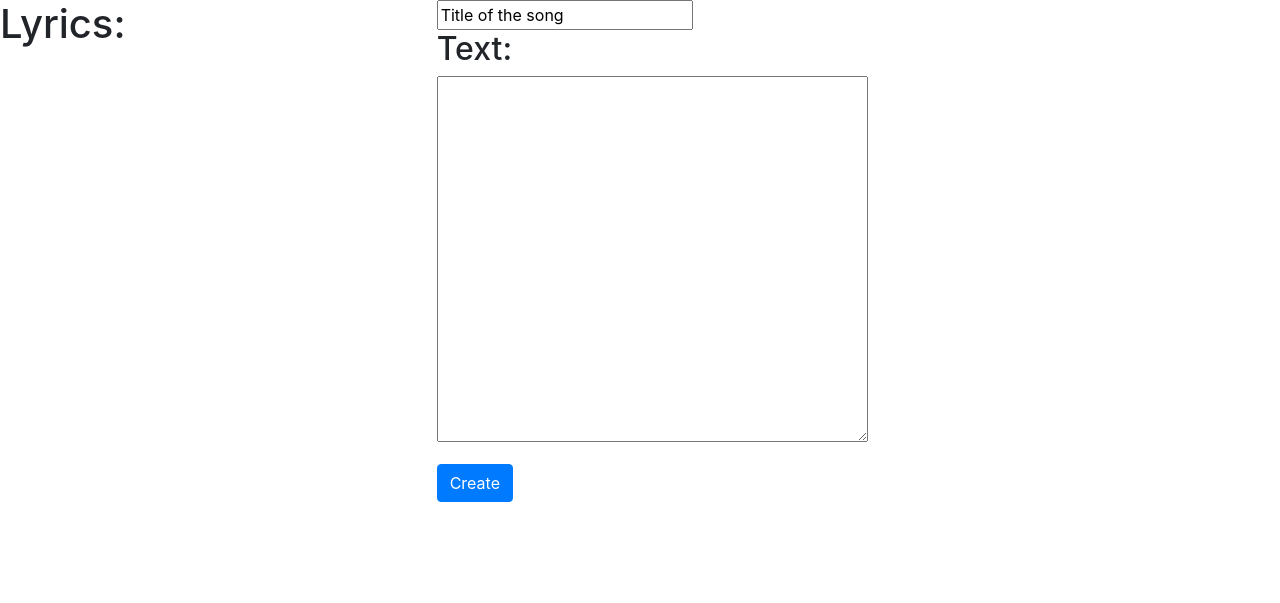
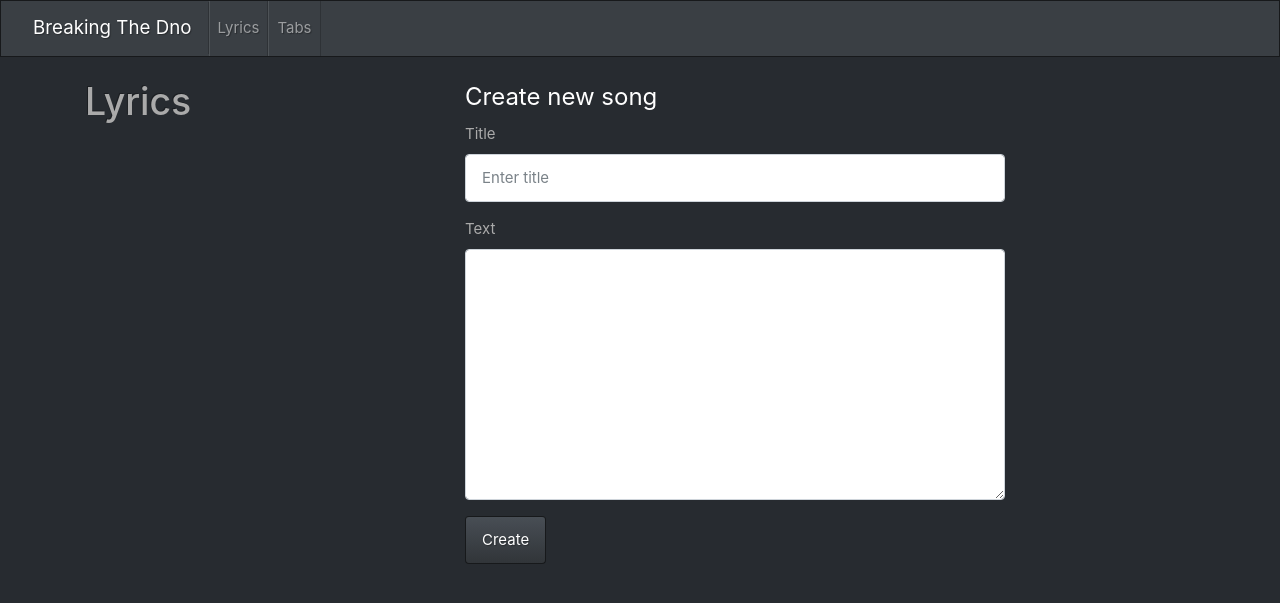
Before and after one commit to 1d20/breaking-the-dno, a Flask app: page /lyrics in a window 1280 px wide. Shown: the top 603 px of the page. Run offline with Flask 2, Linux system fonts and the light colour scheme; some libraries are stand-ins or nearby versions.

Commit message:
add bootswatch; update css to /lyrics page

```diff
--- /dev/null
+++ b/static/bootstrap_override.css
@@ -0,0 +1,4 @@
+.close {
+    color: #f00;
+    opacity: 1;
+}
--- a/templates/lyrics.html
+++ b/templates/lyrics.html
@@ -2,36 +2,67 @@
 <html>
     <head>
         <meta charset="utf-8">
-        <meta name="viewport" content="width=device-width, initial-scale=1, shrink-to-fit=no">
-        <link rel="stylesheet" href="https://stackpath.bootstrapcdn.com/bootstrap/4.1.1/css/bootstrap.min.css" integrity="sha384-WskhaSGFgHYWDcbwN70/dfYBj47jz9qbsMId/iRN3ewGhXQFZCSftd1LZCfmhktB" crossorigin="anonymous">
-        <title>lyrics</title>
+        <link rel="stylesheet" href="https://bootswatch.com/4/slate/bootstrap.css">
+        <link rel="stylesheet" href="/static/bootstrap_override.css">
+        <title>Lyrics</title>
     </head>
     <body>
+
+    <nav class="navbar navbar-expand-lg navbar-dark bg-primary">
+        <a class="navbar-brand" href="/">Breaking The Dno</a>
+        <div class="collapse navbar-collapse" id="navbarColor01">
+            <ul class="navbar-nav mr-auto">
+                <li class="nav-item">
+                    <a class="nav-link" href="/lyrics">Lyrics</a>
+                </li>
+                <li class="nav-item">
+                    <a class="nav-link" href="/tabs">Tabs</a>
+                </li>
+            </ul>
+        </div>
+    </nav>
+
+    <div class="container">
+        <div class="row"><br></div>
         <div class="row" >
             <div class="col-md-4">
-        <h1>Lyrics:</h1>
-        <p>
-        <ul>
+                <h1>Lyrics</h1>
+                <table class="table table-hover">
+                    <tbody>
                         {% for row in rows %}
-                    <li>
-                        <a href="/lyrics/{{row.id}}"> {{row.title_text}}</a>
-                        <a href="/lyrics/delete/{{row.id}}"> <input type="button" class="btn btn-outline-info" value="x"/></a>
-                    </li>
+                        <tr class="table-default">
+                            <th scope="row"><a href="/lyrics/{{row.id}}"> {{row.title_text}}</a></th>
+                            <td>
+                                <a href="/lyrics/delete/{{row.id}}">
+                                <button type="button" class="close" aria-label="Close">
+                                    <span aria-hidden="true">&times;</span>
+                                </button>
+                                </a>
+                            </td>
+                        </tr>
                         {% endfor %}
-        </ul>
-        <p>
+                    </tbody>
+                </table>
             </div>
-        <div class="col-md-2">
+            <div class="col-md-6">
                 <form action="/lyrics/create" method="post">
-            <input type="text" name="name" value="Title of the song" />
-            <h2>Text:</h2>
-            <p><textarea name="content" cols="40" rows="15"></textarea></p>
-            <input type="submit" class="btn btn-primary" value="Create"/>
+                    <fieldset>
+                        <legend>Create new song</legend>
+                        <div class="form-group">
+                            <label for="sTitle">Title</label>
+                            <input type="text" class="form-control" name="name" id="sTitle" placeholder="Enter title">
+                        </div>
+                        <div class="form-group">
+                            <label for="sText">Text</label>
+                            <textarea class="form-control" name="content" id="sText" cols="40" rows="10"></textarea>
+                        </div>
+                        <button type="submit" class="btn btn-primary">Create</button>
+                    </fieldset>
                 </form>
-        </p>
-        <script src="https://code.jquery.com/jquery-3.3.1.slim.min.js" integrity="sha384-q8i/X+965DzO0rT7abK41JStQIAqVgRVzpbzo5smXKp4YfRvH+8abtTE1Pi6jizo" crossorigin="anonymous"></script>
-        <script src="https://cdnjs.cloudflare.com/ajax/libs/popper.js/1.14.3/umd/popper.min.js" integrity="sha384-ZMP7rVo3mIykV+2+9J3UJ46jBk0WLaUAdn689aCwoqbBJiSnjAK/l8WvCWPIPm49" crossorigin="anonymous"></script>
-        <script src="https://stackpath.bootstrapcdn.com/bootstrap/4.1.1/js/bootstrap.min.js" integrity="sha384-smHYKdLADwkXOn1EmN1qk/HfnUcbVRZyYmZ4qpPea6sjB/pTJ0euyQp0Mk8ck+5T" crossorigin="anonymous"></script>
+
+
+            </div>
+            <div class="col-md-2"></div>
         </div>
     </div>
     </body>
```
Also changed, not shown: README.md. Lines whose indentation alone changed are shown as unchanged.
